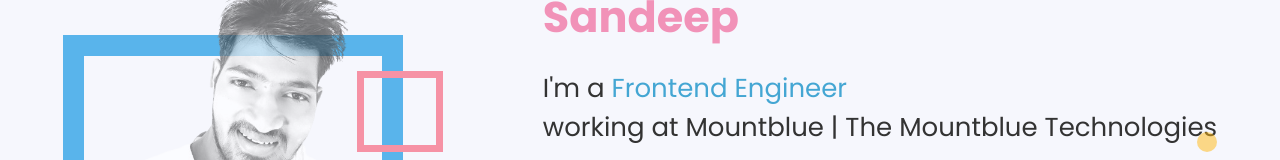
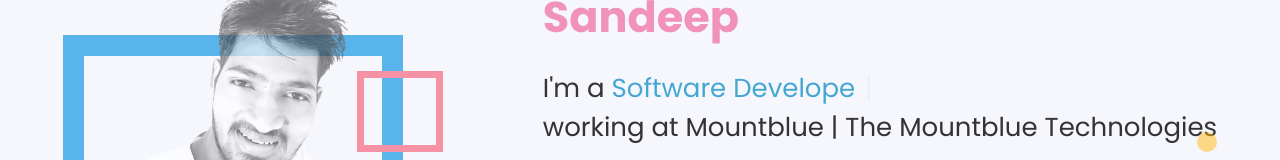
Before and after one commit to sandeep8854/sandeep, a React (Vite) app: page / in a window 1280 px wide. Shown: the part 200-360 px from the top of the page. Built offline with nearby package versions, Linux system fonts and the light colour scheme.

Commit message:
adding typewritter in hero section

```diff
--- a/package.json
+++ b/package.json
@@ -14,6 +14,7 @@
     "react-dom": "^18.2.0",
     "react-icons": "^4.12.0",
     "react-router-dom": "^6.21.3",
+    "react-simple-typewriter": "^5.0.1",
     "styled-components": "^6.1.3"
   },
   "devDependencies": {
--- a/src/components/Button/GithubButton.jsx
+++ b/src/components/Button/GithubButton.jsx
@@ -13,7 +13,7 @@ const Anchor = styled.a`
 const GithubButton = () => {
   return (
     <ContainerGit>
-      <Anchor>Github</Anchor>
+      <Anchor>GitHub</Anchor>
     </ContainerGit>
   );
 };
--- a/src/components/Hero/Hero.jsx
+++ b/src/components/Hero/Hero.jsx
@@ -1,5 +1,6 @@
 import SandeepImage from "../../../public/sandeep1.png";
 import "./hero.css";
+import { useTypewriter, Cursor } from "react-simple-typewriter";
 // import { FaGithub, FaGitlab, FaLinkedin } from "react-icons/fa";
 // import { FaHackerrank } from "react-icons/fa";
 // import { SiLeetcode } from "react-icons/si";
@@ -10,6 +11,17 @@ import Button from "../Button/Button";
 import SocialPlate from "./SocialPlate";
 
 const Hero = () => {
+  const [text] = useTypewriter({
+    words: [
+      "Fontend Engineer",
+      "Software Developer",
+      "Programmer",
+      "Problem Solver",
+    ],
+    loop: {},
+    typeSpeed: 120,
+    deleteSpeed: 80,
+  });
   /*
   const social = [
     PiLinkSimpleHorizontalBreak,
@@ -102,7 +114,10 @@ const Hero = () => {
               <span className="profile-title-name">Sandeep</span>
             </div>
             <div className="profile-designation">
-              I'm a <span className="role">Frontend Engineer</span>
+              I'm a <span className="role">{text}</span>{" "}
+              <span className="role">
+                <Cursor />
+              </span>
               <br />
               working at Mountblue | The Mountblue Technologies
               <div className="profile-color-ball profile-color-ball3"></div>
```
Also changed, not shown: 1 other file (tests, documents, lock files or other folders).
